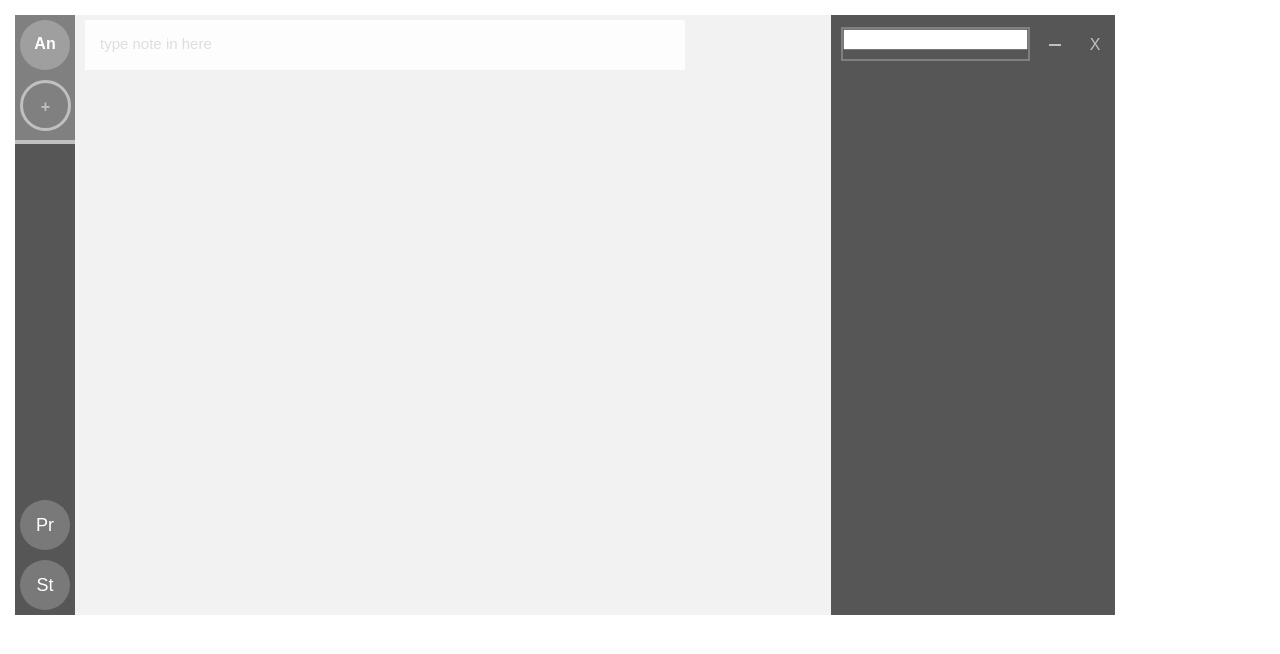
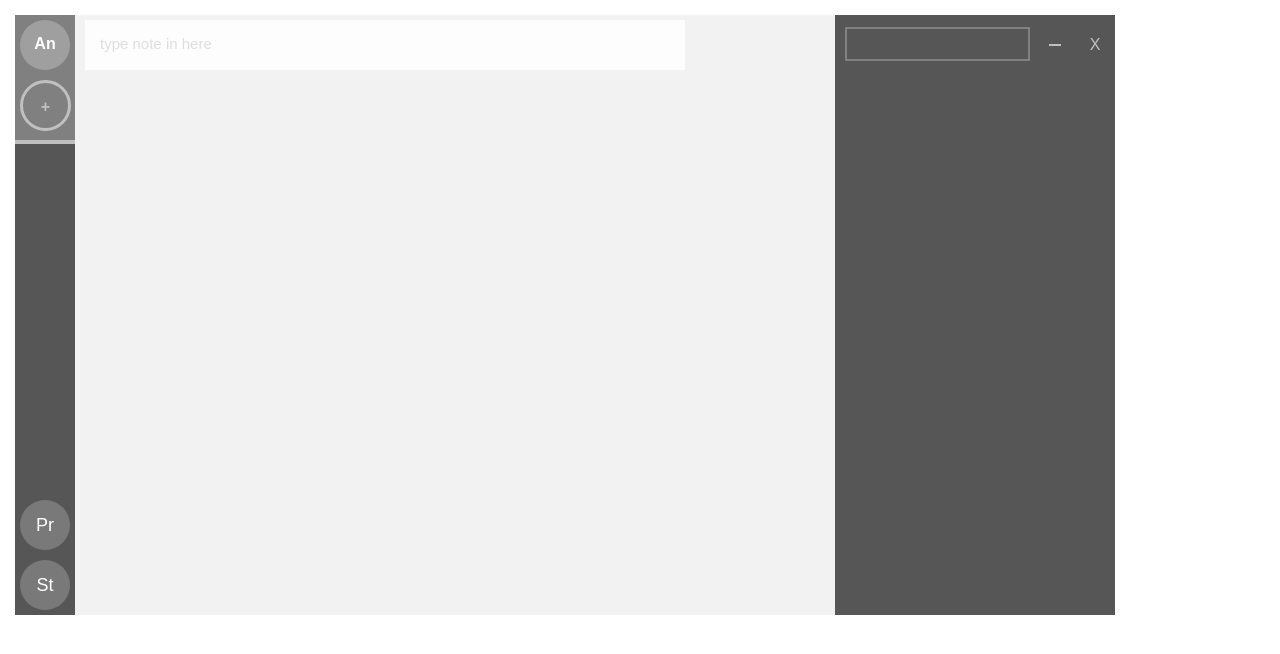
Before and after one commit to bashpro/Notebook-webapp, a plain HTML site: page main.html in a window 1280 px wide. Drawn offline with nearby package versions, Linux system fonts and the light colour scheme.

Commit message:
input styled
i styled #find-input

```diff
--- a/CSS/ui.sass
+++ b/CSS/ui.sass
@@ -264,6 +264,22 @@ body
   transition: all 0.2s
   border-color: silver
 
+input#find-input
+  height: 28px
+  border: none
+  transition: border 0.2s
+  background-color: rgba(0,0,0,0)!important
+
+input#find-input:focus
+  border: solid 0px #969696
+  outline: grey 1px
+
+input, select, textarea#find-input
+  color: #ffffff
+  margin: 0px
+  text-indent: 5px
+
+
 .tools-control
   width: 80px
   height: $right_sec
```
Also changed, not shown: CSS/ui.css, 1 other file.
